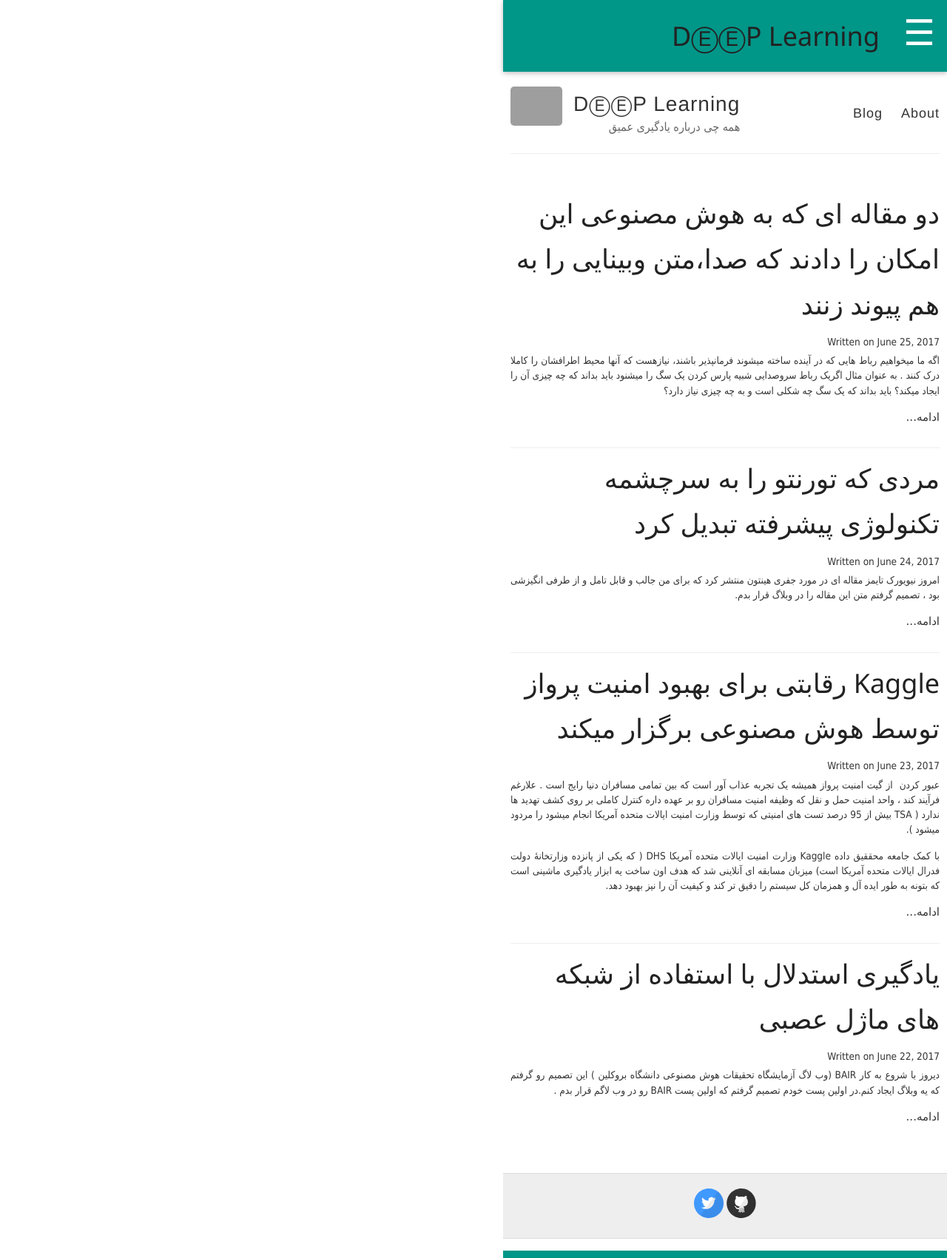
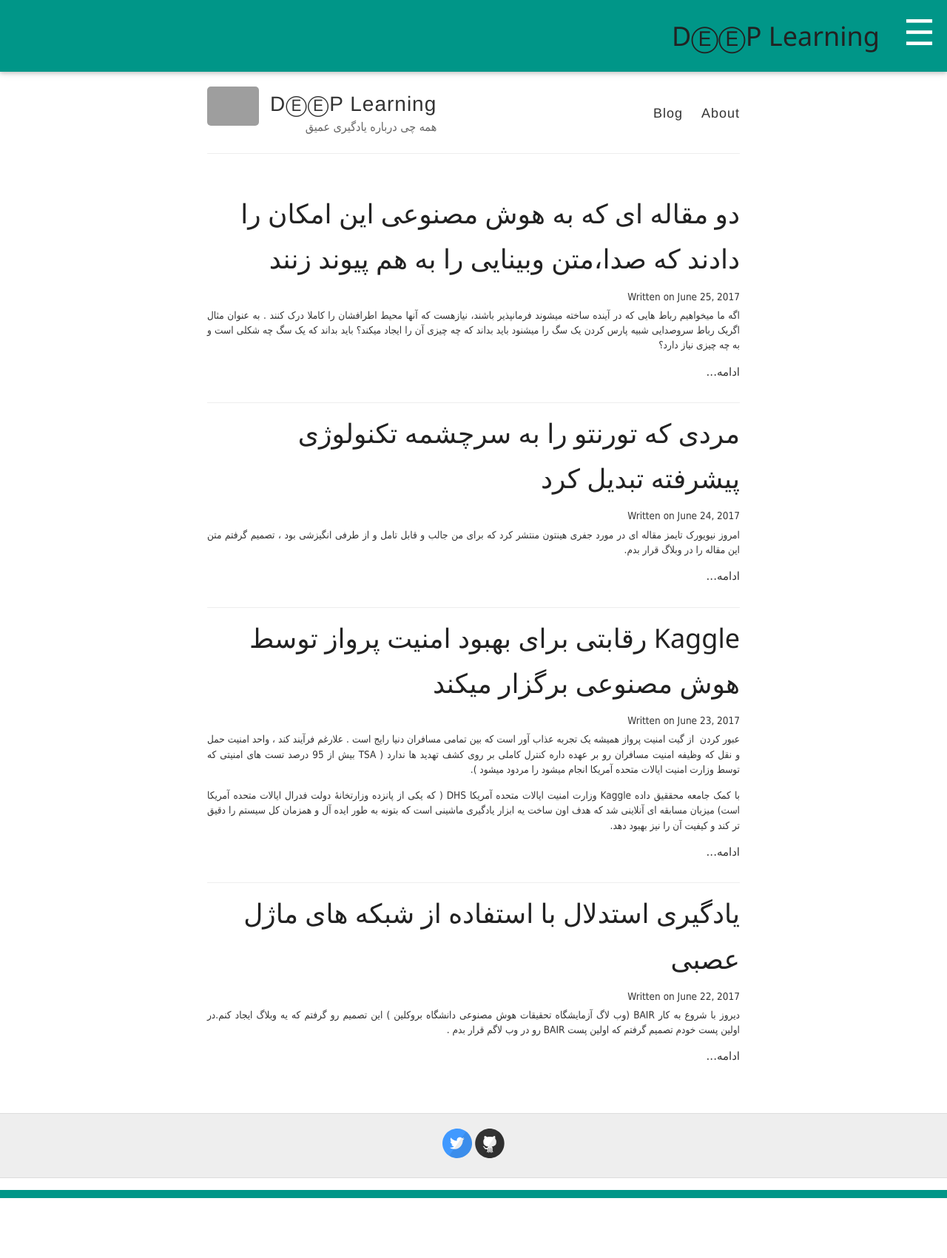
Before and after one commit to AlisterTA/alisterta.github.io, a Jekyll site: the page built from index.html, in a window 1280 px wide. Shown: the whole page at 74% size. Built offline with Jekyll 4.4.1, drawn with Linux system fonts in a browser that asks for light colours; after the commit the page ends 1620 px from its top, so only the background shows below that; grey boxes are pictures that could not be loaded.

Commit message:
Update default.html

```diff
--- a/_layouts/default.html
+++ b/_layouts/default.html
@@ -18,7 +18,7 @@
     <!-- Created with Jekyll Now - http://github.com/barryclark/jekyll-now -->
   </head>
 
-  <body style="max-width:600px">
+  <body>
   <nav class="w3-sidebar w3-bar-block w3-card" id="mySidebar">
 <div class="w3-container w3-theme-d2">
   <span onclick="closeSidebar()" class="w3-button w3-display-topright w3-large">X</span>
```
